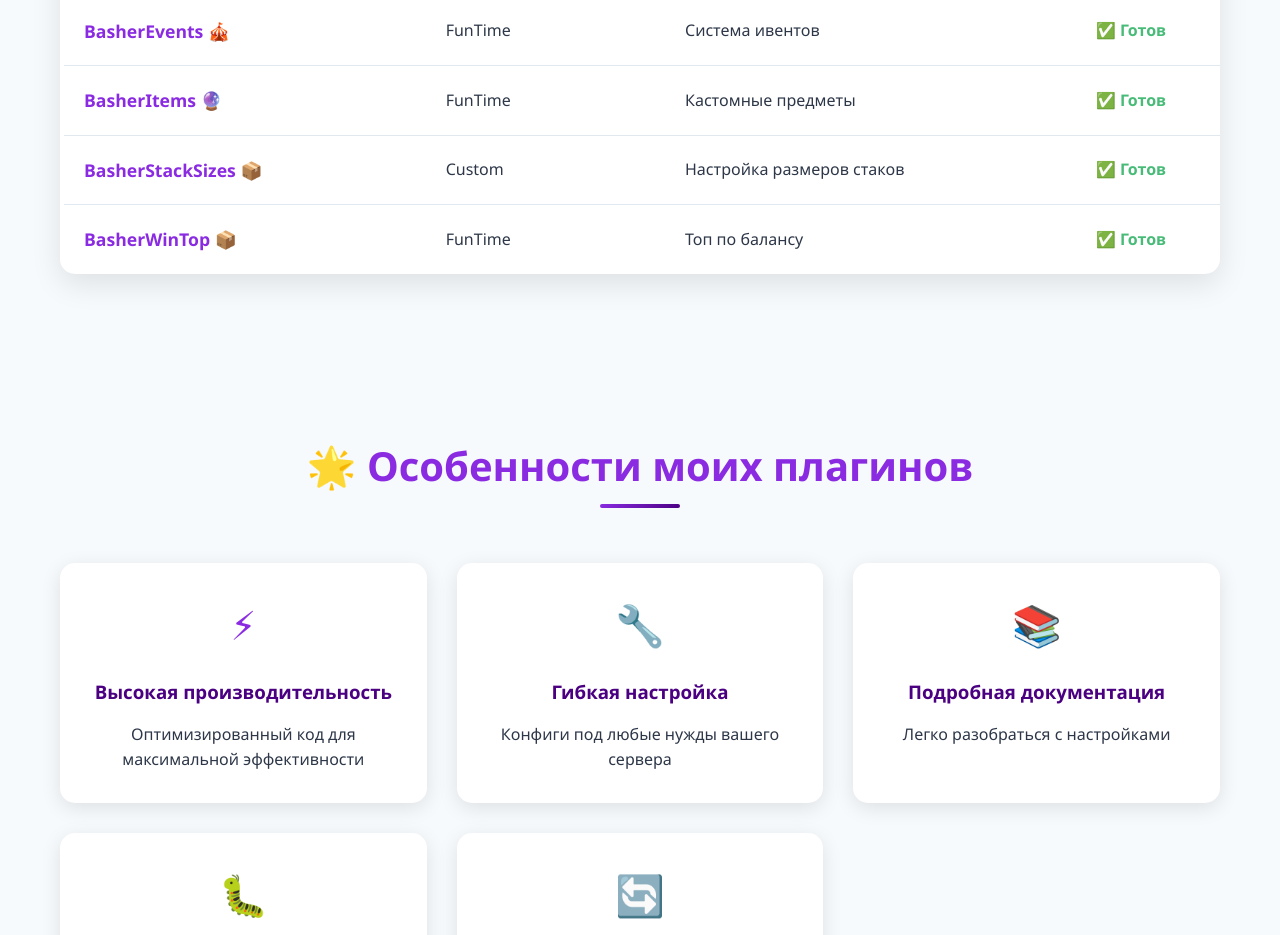
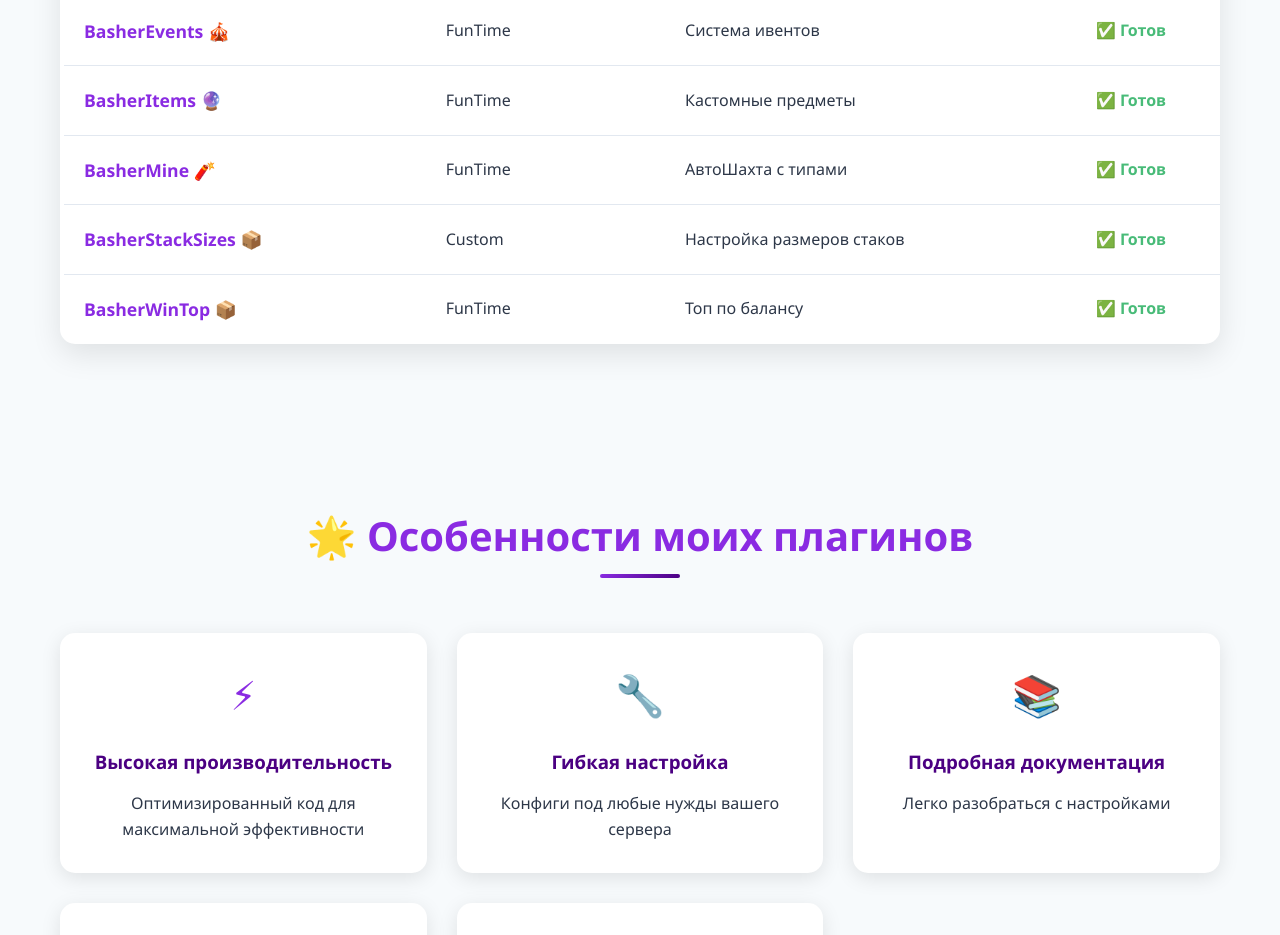
Before and after one commit to BasherPlugins/basherplugins.github.io, a plain HTML site: page index.html in a window 1280 px wide. Shown: the part 1220-2155 px from the top of the page. Drawn offline with Linux system fonts and the light colour scheme.

Commit message:
Update index.html

```diff
--- a/index.html
+++ b/index.html
@@ -489,6 +489,15 @@
                         </tr>
                         <tr>
                             <td>
+                                <a href="https://basherplugins.github.io/BasherMine" class="row-link"></a>
+                                <span class="table-content plugin-name">BasherMine 🧨</span>
+                            </td>
+                            <td><span class="table-content">FunTime</span></td>
+                            <td><span class="table-content">АвтоШахта с типами</span></td>
+                            <td><span class="table-content status-ready">✅ Готов</span></td>
+                        </tr>
+                        <tr>
+                            <td>
                                 <a href="https://basherplugins.github.io/BasherStackSizes" class="row-link"></a>
                                 <span class="table-content plugin-name">BasherStackSizes 📦</span>
                             </td>
```
